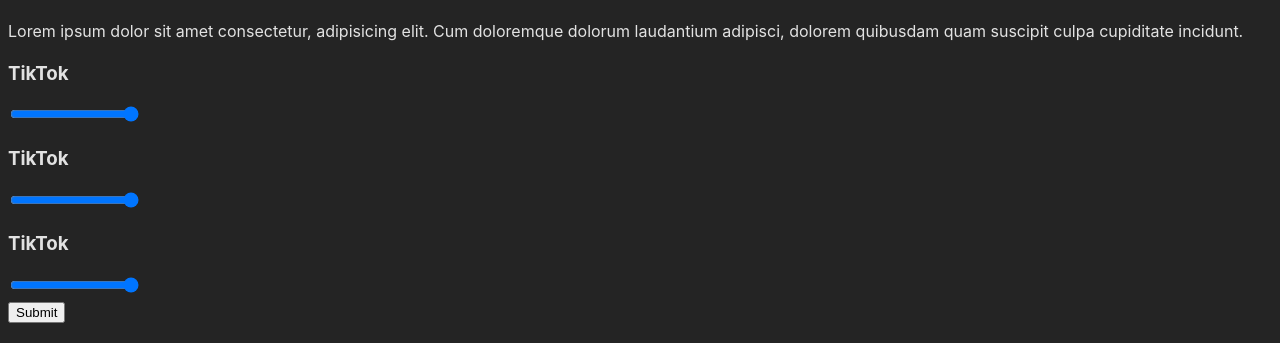
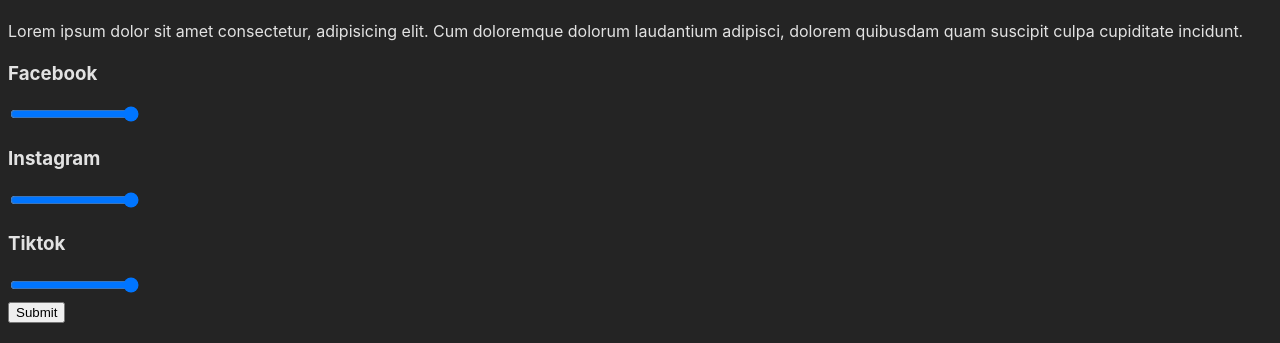
Before and after one commit to jannajenna/co2-pro, a React (Vite) app: page / in a window 1280 px wide. Shown: the part 573-916 px from the top of the page. Built offline with nearby package versions, Linux system fonts and the light colour scheme.

Commit message:
map name some slider

```diff
--- /dev/null
+++ b/src/components/Slide.jsx
@@ -0,0 +1,9 @@
+function Slide() {
+  return (
+    <div className="slide">
+      <input type="range" min="1" max="8" steps="1" />
+    </div>
+  );
+}
+
+export default Slide;
--- a/src/components/Slider.jsx
+++ b/src/components/Slider.jsx
@@ -1,10 +1,11 @@
-export default function Slider() {
+import Slide from "./slide";
+
+export default function Slider(props) {
+  console.log(props);
   return (
     <>
-      <h3>TikTok</h3>
-      <div className="slider">
-        <input type="range" min="1" max="8" steps="1" />
-      </div>
+      <h3>{props.name}</h3>
+      <Slide />
     </>
   );
 }
--- a/src/components/Sliders.jsx
+++ b/src/components/Sliders.jsx
@@ -1,13 +1,25 @@
 import Slider from "./Slider";
 
 function Sliders() {
-  return (
-    <div className="sliderS">
-      <Slider />
-      <Slider />
-      <Slider />
-    </div>
-  );
+  const range = [
+    {
+      name: "Facebook",
+      id: 1,
+    },
+    {
+      name: "Instagram",
+      id: 2,
+    },
+    {
+      name: "Tiktok",
+      id: 3,
+    },
+  ];
+  console.log(range);
+
+  const mapped = range.map((slide) => <Slider name={slide.name} key={slide.id} />);
+
+  return <div className="sliderS">{mapped}</div>;
 }
 
 export default Sliders;
```
